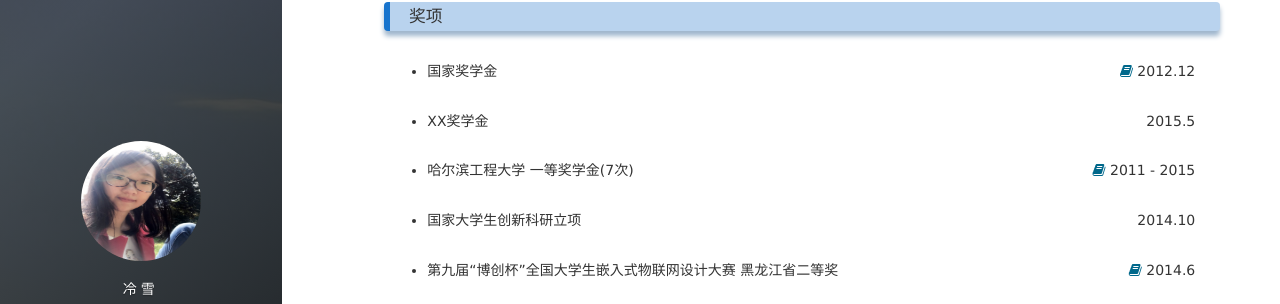
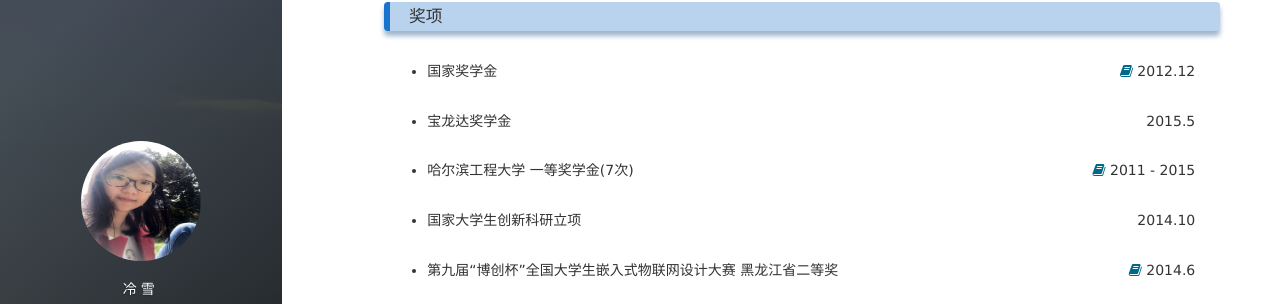
Before and after one commit to lxv458/OldWeb, a Jekyll site: the page built from about.md, in a window 1280 px wide and 900 px high, scrolled down 1248 px. Shown: the part 147-451 px from the top of the window. Built offline with Jekyll 4.4.1, drawn with Linux system fonts in a browser that asks for light colours; nearby versions of some CDN libraries; comment, search, counter and statistics services are not loaded.

Commit message:
Update about.md

```diff
--- a/about.md
+++ b/about.md
@@ -120,7 +120,7 @@
 		<td align="right"><a href="http://www.lengxue.space/images/leng/resume/national_scholarship.jpg"><i class='social fa fa-book'></i></a> 2012.12</td>
 	</tr>
 	<tr>
-		<td align="left"><ul><li>XX奖学金</li></ul></td>
+		<td align="left"><ul><li>宝龙达奖学金</li></ul></td>
 		<td align="right"> 2015.5</td>
 	</tr>
 	<tr>
```
